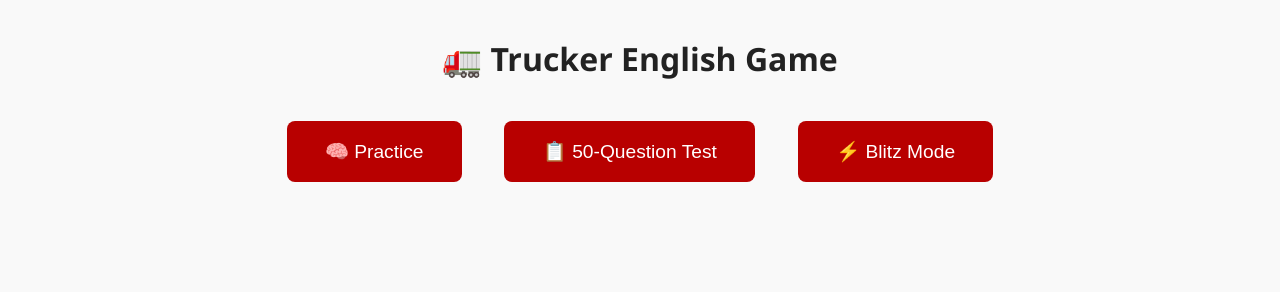
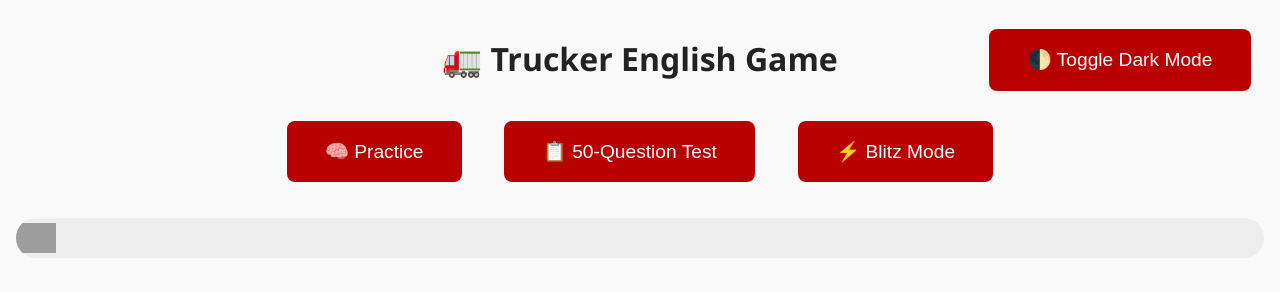
Before and after one commit to TDIconnect/trucker-english-game, a plain HTML site: page index.html in a window 1280 px wide. Drawn offline with Linux system fonts and the light colour scheme; grey boxes are pictures that could not be loaded.

Commit message:
Add files via upload

```diff
--- a/game.js
+++ b/game.js
@@ -60,3 +60,31 @@ function nextQuestion() {
     renderQuestion();
   }
 }
+
+
+// Dark mode toggle
+function toggleDarkMode() {
+  document.body.classList.toggle("dark");
+}
+
+// Insert dark mode button
+const themeBtn = document.createElement("button");
+themeBtn.innerText = "🌓 Toggle Dark Mode";
+themeBtn.className = "button";
+themeBtn.style.position = "fixed";
+themeBtn.style.top = "10px";
+themeBtn.style.right = "10px";
+themeBtn.onclick = toggleDarkMode;
+document.body.appendChild(themeBtn);
+
+// Play sound effects
+const correctSound = new Audio("https://www.soundjay.com/buttons/sounds/button-3.mp3");
+const wrongSound = new Audio("https://www.soundjay.com/buttons/sounds/button-10.mp3");
+
+// Truck progress bar update
+function updateTruckProgress() {
+  const truck = document.getElementById("truck");
+  if (!truck) return;
+  const progress = (current + 1) / questions.length;
+  truck.style.left = `${progress * 100}%`;
+}
--- a/index.html
+++ b/index.html
@@ -44,6 +44,31 @@
       cursor: pointer;
     }
   </style>
+
+  <style>
+    .dark {
+      background: #111;
+      color: #eee;
+    }
+    #truck-bar {
+      width: 100%;
+      height: 40px;
+      background: #eee;
+      border-radius: 20px;
+      margin: 1em 0;
+      position: relative;
+      overflow: hidden;
+    }
+    #truck {
+      position: absolute;
+      top: 0;
+      left: 0;
+      width: 40px;
+      height: 40px;
+      background: url('https://cdn-icons-png.flaticon.com/512/743/743922.png') no-repeat center/contain;
+      transition: left 0.4s ease;
+    }
+  </style>
 </head>
 <body>
   <h1>🚛 Trucker English Game</h1>
@@ -53,6 +78,7 @@
     <button class="button" onclick="startMode('blitz')">⚡ Blitz Mode</button>
   </div>
 
+  <div id="truck-bar"><div id="truck"></div></div>
   <div id="game">
     <h2 id="question"></h2>
     <div id="options"></div>
```
